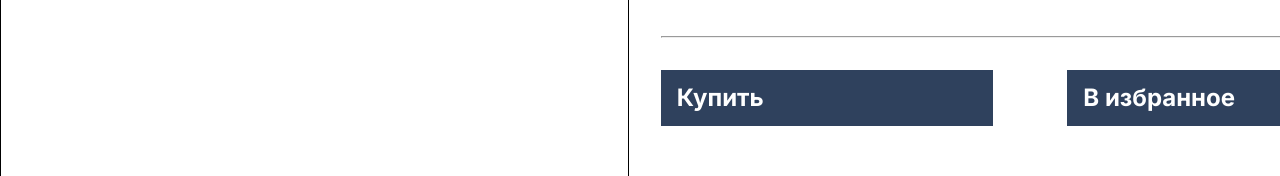
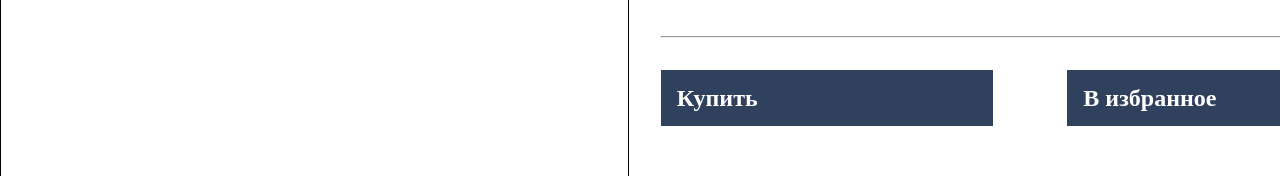
Before and after one commit to Airscape70/art-gallery, a Next.js app: page /product in a window 1280 px wide. Shown: the part 542-718 px from the top of the page. Built offline with nearby package versions, Linux system fonts and the light colour scheme; a web font is replaced by a local one.

Commit message:
Updated html/css #3

```diff
--- a/src/styles/components/Product.scss
+++ b/src/styles/components/Product.scss
@@ -47,8 +47,10 @@
   margin-top: 2rem;
 }
 
-.buy-btn, .wish-btn {
+.buy-btn,
+.wish-btn {
   @include button;
+  @include edu;
   padding: 1rem;
   width: 45%;
   text-align: center;
```
